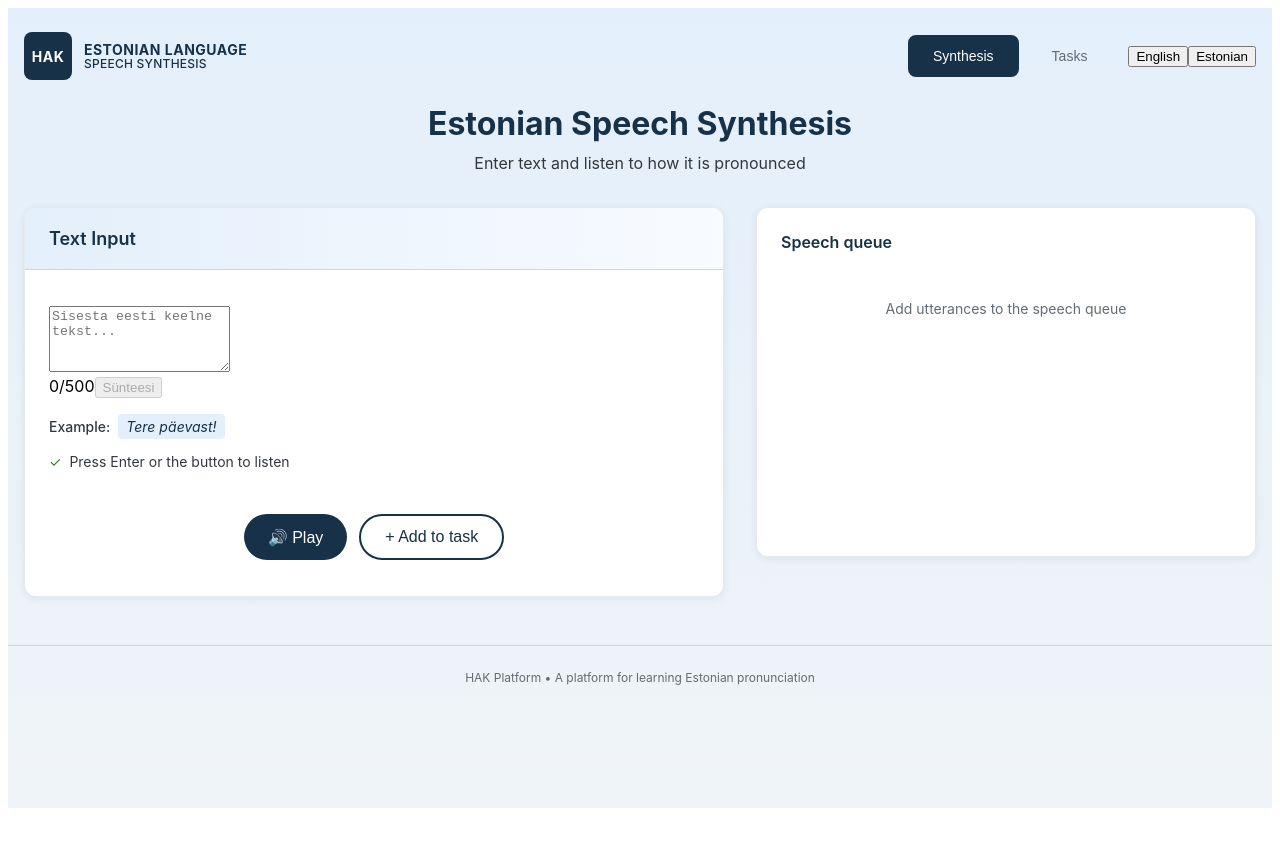
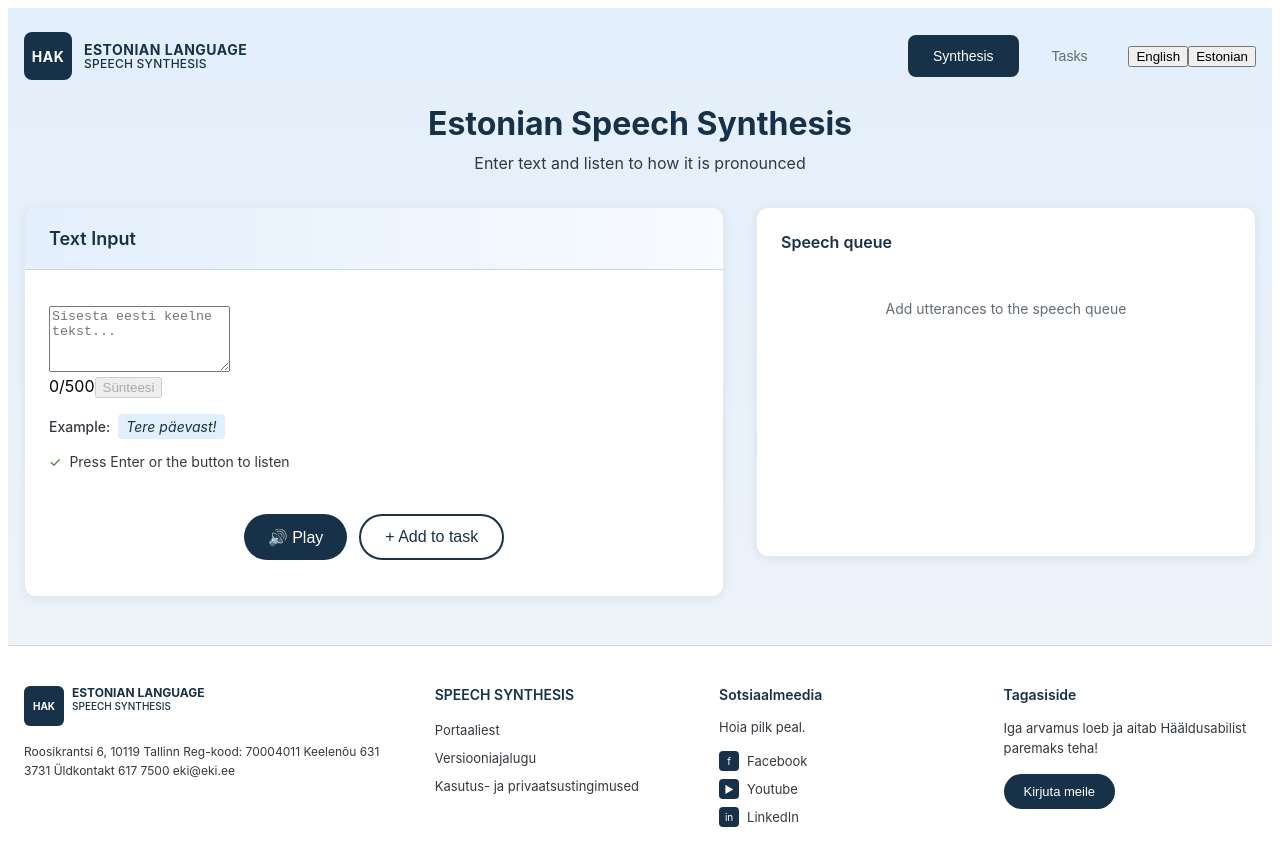
Before and after one commit to askend-lab/hak-public, a React (Vite) app in the folder packages/frontend/: page / in a window 1280 px wide. Shown: the top 866 px of the page. Before the commit the page ends 816 px from the top, so only its background shows below. Built offline with nearby package versions, Linux system fonts and the light colour scheme; no server answers.

Commit message:
feat: update Footer component to match EKI design

```diff
--- a/packages/frontend/src/components/layout/Footer.tsx
+++ b/packages/frontend/src/components/layout/Footer.tsx
@@ -6,15 +6,157 @@ export function Footer() {
 
   return (
     <footer style={{
-      maxWidth: '1400px',
-      margin: '0 auto',
-      padding: '1.5rem 1rem',
+      background: colors.white,
       borderTop: `1px solid ${colors.outlinedNeutral}`,
-      textAlign: 'center',
-      fontSize: '0.75rem',
-      color: colors.gray,
+      padding: '2.5rem 0',
     }}>
-      {t('footer.text')}
+      <div style={{
+        maxWidth: '1400px',
+        margin: '0 auto',
+        padding: '0 1rem',
+        display: 'grid',
+        gridTemplateColumns: '1.5fr 1fr 1fr 1fr',
+        gap: '2rem',
+      }}>
+        {/* Logo & Contact */}
+        <div>
+          <div style={{ display: 'flex', alignItems: 'flex-start', gap: '0.5rem', marginBottom: '1rem' }}>
+            <div style={{
+              width: '40px',
+              height: '40px',
+              backgroundColor: colors.primary,
+              color: colors.white,
+              borderRadius: '6px',
+              display: 'flex',
+              alignItems: 'center',
+              justifyContent: 'center',
+              fontWeight: 700,
+              fontSize: '0.625rem',
+            }}>
+              HAK
+            </div>
+            <div style={{ lineHeight: 1.2 }}>
+              <div style={{ fontSize: '0.75rem', fontWeight: 700, color: colors.primary }}>
+                {t('header.title1')}
+              </div>
+              <div style={{ fontSize: '0.625rem', fontWeight: 500, color: colors.primary }}>
+                {t('header.title2')}
+              </div>
+            </div>
+          </div>
+          <p style={{
+            fontSize: '0.75rem',
+            color: colors.textSecondary,
+            lineHeight: 1.6,
+            margin: 0,
+          }}>
+            Roosikrantsi 6, 10119 Tallinn Reg-kood: 70004011 Keelenõu 631 3731 Üldkontakt 617 7500 eki@eki.ee
+          </p>
+        </div>
+
+        {/* Hääldusabiline Links */}
+        <div>
+          <h3 style={{
+            fontSize: '0.875rem',
+            fontWeight: 600,
+            color: colors.primary,
+            margin: '0 0 1rem 0',
+          }}>
+            {t('header.title2')}
+          </h3>
+          <ul style={{ listStyle: 'none', padding: 0, margin: 0 }}>
+            <li style={{ marginBottom: '0.5rem' }}>
+              <a href="#" style={{ fontSize: '0.8125rem', color: colors.textSecondary, textDecoration: 'none' }}>
+                Portaaliest
+              </a>
+            </li>
+            <li style={{ marginBottom: '0.5rem' }}>
+              <a href="#" style={{ fontSize: '0.8125rem', color: colors.textSecondary, textDecoration: 'none' }}>
+                Versiooniajalugu
+              </a>
+            </li>
+            <li style={{ marginBottom: '0.5rem' }}>
+              <a href="#" style={{ fontSize: '0.8125rem', color: colors.textSecondary, textDecoration: 'none' }}>
+                Kasutus- ja privaatsustingimused
+              </a>
+            </li>
+          </ul>
+        </div>
+
+        {/* Social Media */}
+        <div>
+          <h3 style={{
+            fontSize: '0.875rem',
+            fontWeight: 600,
+            color: colors.primary,
+            margin: '0 0 1rem 0',
+          }}>
+            Sotsiaalmeedia
+          </h3>
+          <p style={{
+            fontSize: '0.8125rem',
+            color: colors.textSecondary,
+            margin: '0 0 1rem 0',
+          }}>
+            Hoia pilk peal.
+          </p>
+          <ul style={{ listStyle: 'none', padding: 0, margin: 0 }}>
+            <li style={{ marginBottom: '0.5rem' }}>
+              <a href="https://www.facebook.com/eestikeeleinstituut" target="_blank" rel="noopener noreferrer"
+                style={{ display: 'flex', alignItems: 'center', gap: '0.5rem', fontSize: '0.8125rem', color: colors.textSecondary, textDecoration: 'none' }}>
+                <span style={{ width: '20px', height: '20px', backgroundColor: colors.primary, borderRadius: '4px', display: 'flex', alignItems: 'center', justifyContent: 'center', color: colors.white, fontSize: '0.625rem' }}>f</span>
+                Facebook
+              </a>
+            </li>
+            <li style={{ marginBottom: '0.5rem' }}>
+              <a href="https://www.youtube.com/@EestiKeeleInstituut" target="_blank" rel="noopener noreferrer"
+                style={{ display: 'flex', alignItems: 'center', gap: '0.5rem', fontSize: '0.8125rem', color: colors.textSecondary, textDecoration: 'none' }}>
+                <span style={{ width: '20px', height: '20px', backgroundColor: colors.primary, borderRadius: '4px', display: 'flex', alignItems: 'center', justifyContent: 'center', color: colors.white, fontSize: '0.625rem' }}>▶</span>
+                Youtube
+              </a>
+            </li>
+            <li style={{ marginBottom: '0.5rem' }}>
+              <a href="https://www.linkedin.com/company/eesti-keele-instituut" target="_blank" rel="noopener noreferrer"
+                style={{ display: 'flex', alignItems: 'center', gap: '0.5rem', fontSize: '0.8125rem', color: colors.textSecondary, textDecoration: 'none' }}>
+                <span style={{ width: '20px', height: '20px', backgroundColor: colors.primary, borderRadius: '4px', display: 'flex', alignItems: 'center', justifyContent: 'center', color: colors.white, fontSize: '0.625rem' }}>in</span>
+                LinkedIn
+              </a>
+            </li>
+          </ul>
+        </div>
+
+        {/* Feedback */}
+        <div>
+          <h3 style={{
+            fontSize: '0.875rem',
+            fontWeight: 600,
+            color: colors.primary,
+            margin: '0 0 1rem 0',
+          }}>
+            Tagasiside
+          </h3>
+          <p style={{
+            fontSize: '0.8125rem',
+            color: colors.textSecondary,
+            margin: '0 0 1rem 0',
+            lineHeight: 1.5,
+          }}>
+            Iga arvamus loeb ja aitab Hääldusabilist paremaks teha!
+          </p>
+          <button style={{
+            padding: '0.625rem 1.25rem',
+            backgroundColor: colors.primary,
+            color: colors.white,
+            border: 'none',
+            borderRadius: '20px',
+            fontSize: '0.8125rem',
+            fontWeight: 500,
+            cursor: 'pointer',
+          }}>
+            Kirjuta meile
+          </button>
+        </div>
+      </div>
     </footer>
   )
 }
```
